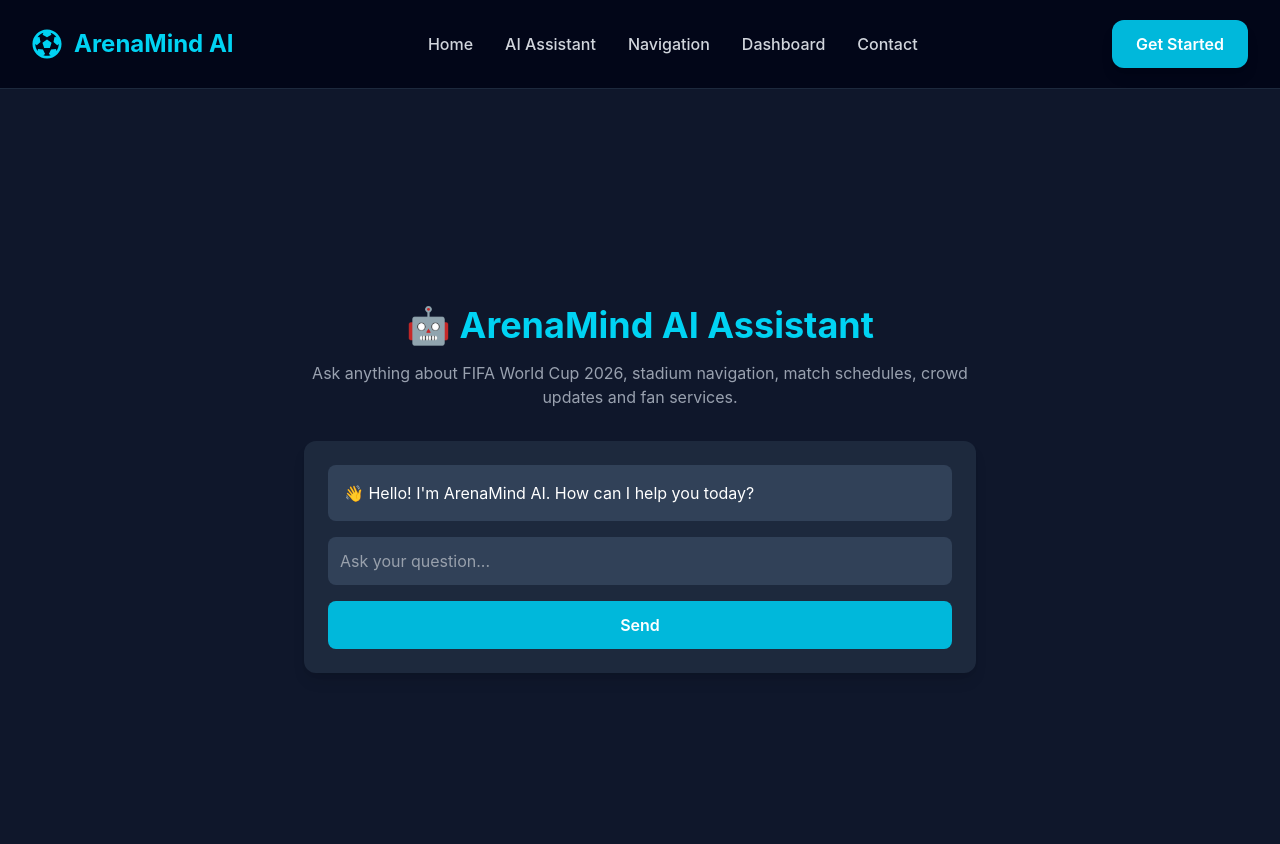
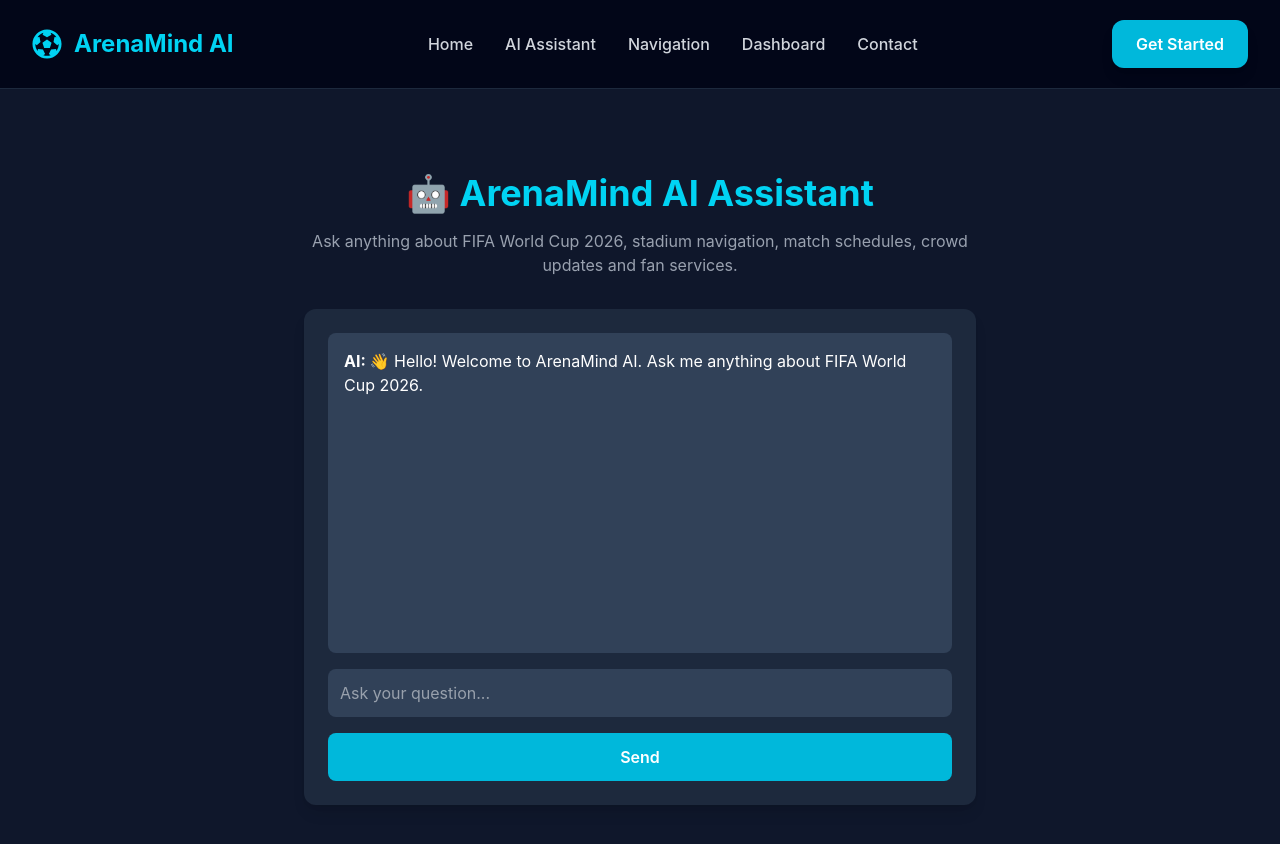
Before and after one commit to Darsh7023/ArenaMind-AI, a React (Vite) app: page /chat in a window 1280 px wide. Shown: the top 844 px of the page. Built offline with nearby package versions, Linux system fonts and the light colour scheme.

Commit message:
Updated Chat and ChatBot

```diff
--- a/src/pages/Chat/Chat.jsx
+++ b/src/pages/Chat/Chat.jsx
@@ -17,25 +17,7 @@
           match schedules, crowd updates and fan services.
         </p>
 
-        <div className="w-full max-w-2xl bg-slate-800 rounded-xl p-6 shadow-lg">
-
-          <div className="bg-slate-700 rounded-lg p-4 mb-4">
-            <p>
-              👋 Hello! I'm ArenaMind AI. How can I help you today?
-            </p>
-          </div>
-
-          <input
-            type="text"
-            placeholder="Ask your question..."
-            className="w-full p-3 rounded-lg bg-slate-700 outline-none"
-          />
-
-          <button className="mt-4 w-full bg-cyan-500 hover:bg-cyan-600 py-3 rounded-lg font-semibold">
-            Send
-          </button>
-
-        </div>
+        <ChatBot />
 
       </div>
     </>
```
